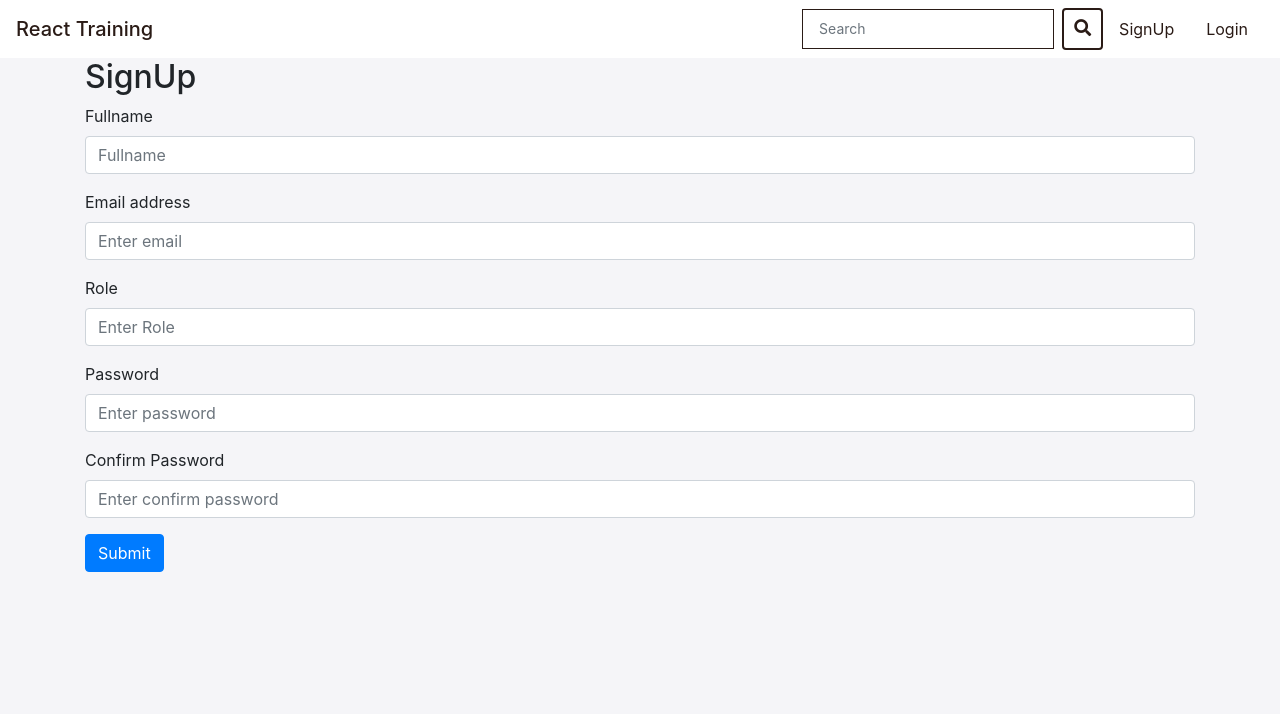
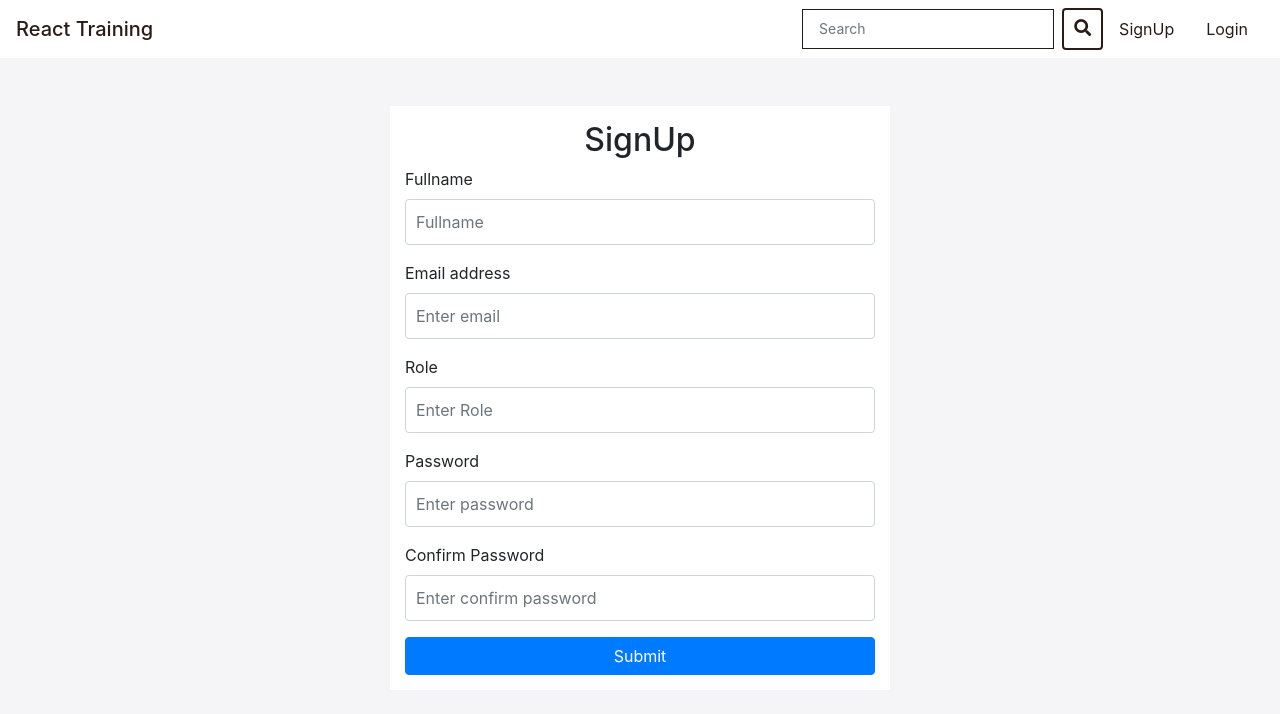
Before and after one commit to sslawand351/react-app, a React (Create React App) app: page /signup in a window 1280 px wide. Shown: the top 714 px of the page. Built offline with nearby package versions, Linux system fonts and the light colour scheme.

Commit message:
SignUp form design changes
- Updated design for Signup form

Signed-off-by: Sagar L <sslawand351@gmail.com>

```diff
--- a/src/components/Login.js
+++ b/src/components/Login.js
@@ -72,7 +72,7 @@ function Login(props) {
     }
   }
   return (
-    <div className="text-center">
+    <div className="text-center mt-5 mb-5 ml-3 mr-3">
     <form className="form-signin">
       <img className="mb-4" src="https://i.pinimg.com/originals/e6/64/11/e66411fe19cedf7a90409d53c1c6531f.png" alt="" width="72" height="72" />
       <h1 className="h3 mb-3 font-weight-normal">Please log in</h1>
--- a/src/components/SignUp.js
+++ b/src/components/SignUp.js
@@ -122,9 +122,9 @@ class SignUp extends Component
   render() {
     return (
       <div className="container">
-        <div>
-          <form>
-            <h2>SignUp</h2>
+        <div className="mt-5 mb-5 ml-3 mr-3">
+          <form className="form-signup">
+            <h2 className="text-center">SignUp</h2>
             <div className={this.state.fullname.error ? 'form-group text-danger' : 'form-group'}>
               <label htmlFor="fullName">Fullname</label>
               <input onChange={this.validateFullname} type="text" className={this.state.fullname.error ? 'form-control is-invalid' : 'form-control'} id="fullname" placeholder="Fullname" />
@@ -150,7 +150,7 @@ class SignUp extends Component
               <input onChange={this.validateConfirmPassword} type="password" className={this.state.confirmPassword.error ? 'form-control is-invalid' : 'form-control'} id="confirmPassword" placeholder="Enter confirm password" />
               {this.state.confirmPassword.error}
             </div>
-            <button onClick={this.validateForm} type="submit" className="btn btn-primary">Submit</button>
+            <button onClick={this.validateForm} type="submit" className="btn btn-primary btn-block">Submit</button>
           </form>
         </div>
       </div>
--- a/src/style.css
+++ b/src/style.css
@@ -63,23 +63,26 @@ nav a, nav a:hover, nav a:active, nav a:focus {
 /* nav .search-button:before {
   content: "\e68a";
 } */
-.form-signin {
+.form-signup, .form-signin {
     width: 100%;
     max-width: 330px;
     padding: 15px;
     margin: 0 auto;
   }
-  .form-signin .checkbox {
+  .form-signup {
+    max-width: 500px;
+  }
+  .form-signup .checkbox, .form-signin .checkbox {
     font-weight: 400;
   }
-  .form-signin .form-control {
+  .form-signup .form-control, .form-signin .form-control {
     position: relative;
     box-sizing: border-box;
     height: auto;
     padding: 10px;
     font-size: 16px;
   }
-  .form-signin .form-control:focus {
+  .form-signup .form-control:focus, .form-signin .form-control:focus {
     z-index: 2;
   }
   .form-signin input[type="email"] {
@@ -154,6 +157,6 @@ nav a, nav a:hover, nav a:active, nav a:focus {
   border: 1px solid #dc3545;
   border-radius: 50%;
  }
- .cake-details {
-   background-color: #ffffff;
- }
+.form-signin, .form-signup, .cake-details {
+  background-color: #ffffff;
+}
```
